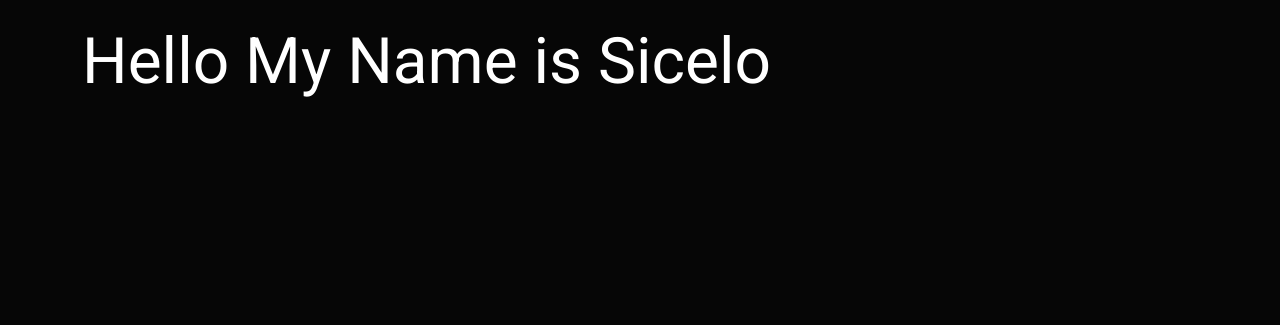
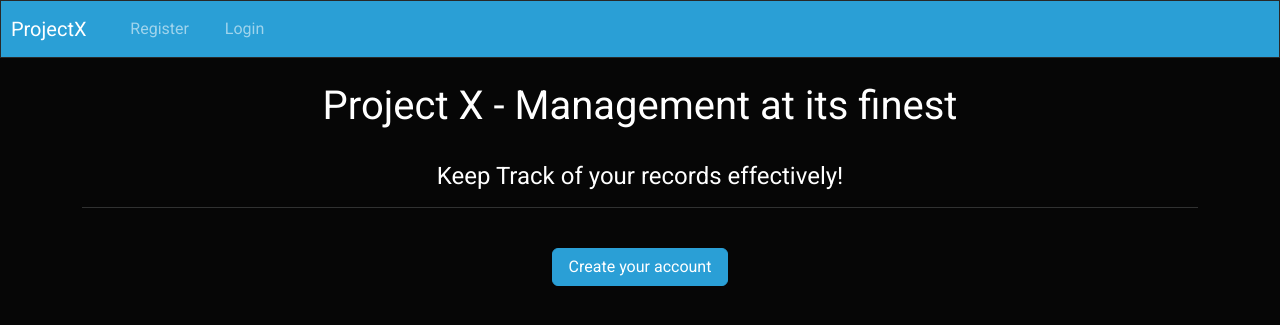
Before and after one commit to Sicelo-Mduna-Git/CRM_DJANGO, a Django app: page / in a window 1280 px wide. Shown: the top 325 px of the page. Run offline with Django 5.2, Linux system fonts and the light colour scheme.

Commit message:
Added a Navbar with the correct logic

```diff
--- a/crm/webapp/templates/webapp/base.html
+++ b/crm/webapp/templates/webapp/base.html
@@ -11,6 +11,7 @@
   </head>
   <body>
     <!-- Create NavBar Here -->
+    {% include 'webapp/navbar.html' %}
 
      <div class = "container">
 
--- a/crm/webapp/templates/webapp/index.html
+++ b/crm/webapp/templates/webapp/index.html
@@ -2,6 +2,15 @@
 
 {% block content%}
 
-<h1 class="greeting">Hello My Name is Sicelo</h1>
+<div class = "text-center">
+  <body>
+    <h3>Project X - Management at its finest</h3>
+    <br>
+    <h5>Keep Track of your records effectively!</h5>
+    <hr>
+    <br>
+    <a class = "btn btn-primary" type = "button" href = "{% url 'home' %}">Create your account</a>
+  </body>
+</div>
 
 {% endblock %}
--- /dev/null
+++ b/crm/webapp/templates/webapp/navbar.html
@@ -0,0 +1,80 @@
+
+  <nav class="navbar navbar-expand-lg navbar-dark bg-primary justify-content-center">
+
+    <a class="navbar-brand main-heading" href="{% url 'home' %}">
+
+      &nbsp; ProjectX
+
+    </a>
+
+
+    <button
+      class="navbar-toggler"
+      type="button"
+      data-toggle="collapse"
+      data-target="#navbarNavDropdown"
+      aria-controls="navbarNavDropdown"
+      aria-expanded="false"
+      aria-label="Toggle navigation"
+    >
+      <span class="navbar-toggler-icon"></span>
+
+    </button>
+
+
+      <div class="collapse navbar-collapse text-center" id="navbarNavDropdown">
+
+
+        <ul class="navbar-nav mr-auto">
+
+
+          &nbsp;     &nbsp;     &nbsp;
+
+          {% if user.is_authenticated %}
+
+            <li class="nav-item">
+
+              <a class="nav-link" href="{% url 'home' %}">Dashboard &nbsp; <i class="fa fa-home" aria-hidden="true"></i> </a>
+
+            </li>
+
+
+            &nbsp;     &nbsp;     &nbsp;
+
+
+            <li class="nav-item">
+
+              <a class="nav-link" href="{% url 'home' %}">Sign out &nbsp; <i class="fa fa-sign-out" aria-hidden="true"></i> </a>
+
+            </li>
+
+
+        </ul>
+
+        {% else %}
+
+        <li class="nav-item">
+
+          <a class="nav-link" href="{% url 'home' %}"> Register </a>
+
+        </li>
+
+
+        &nbsp;     &nbsp;     &nbsp;
+
+
+        <li class="nav-item">
+
+          <a class="nav-link" href="{% url 'home' %}">Login</a>
+
+        </li>
+
+
+        {% endif %}
+
+
+      </div>
+
+
+  </nav>
+</nav>
```
Also changed, not shown: crm/crm/Notes.txt (added, +32 -0 lines).
